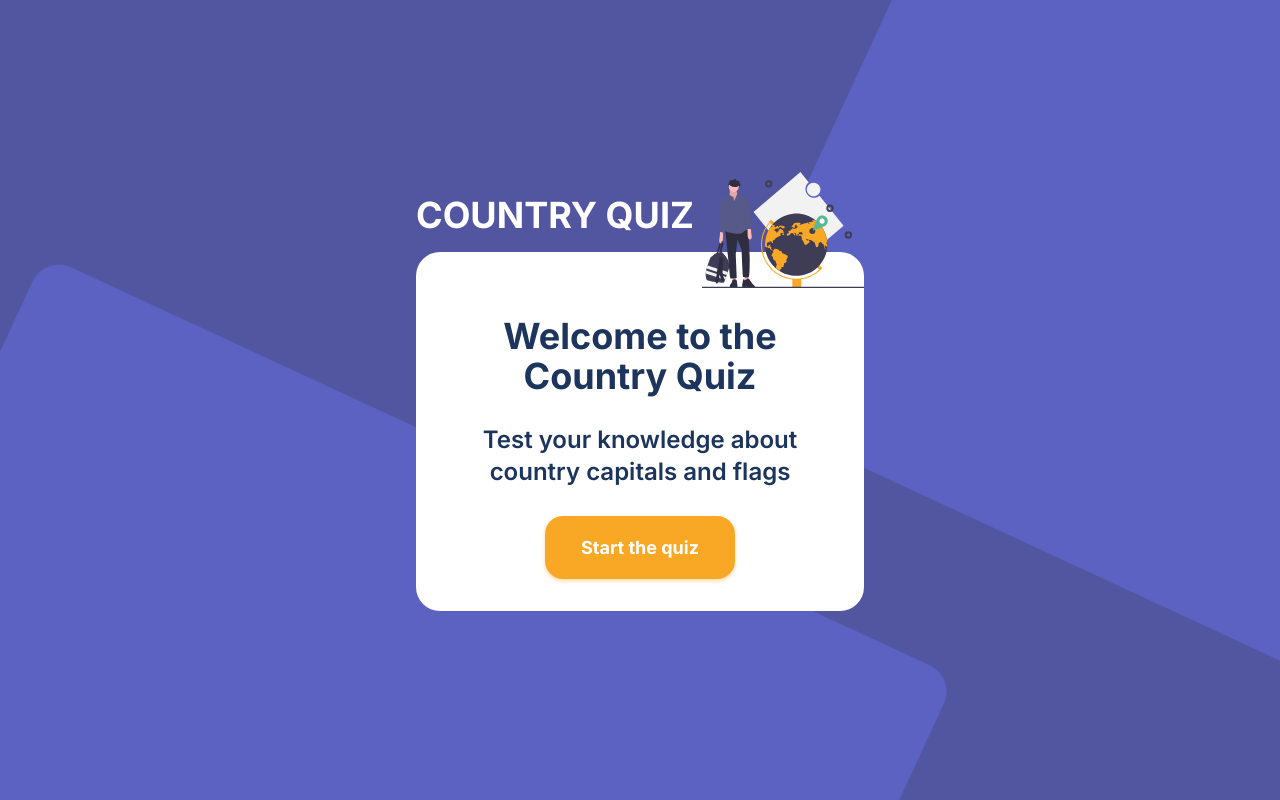
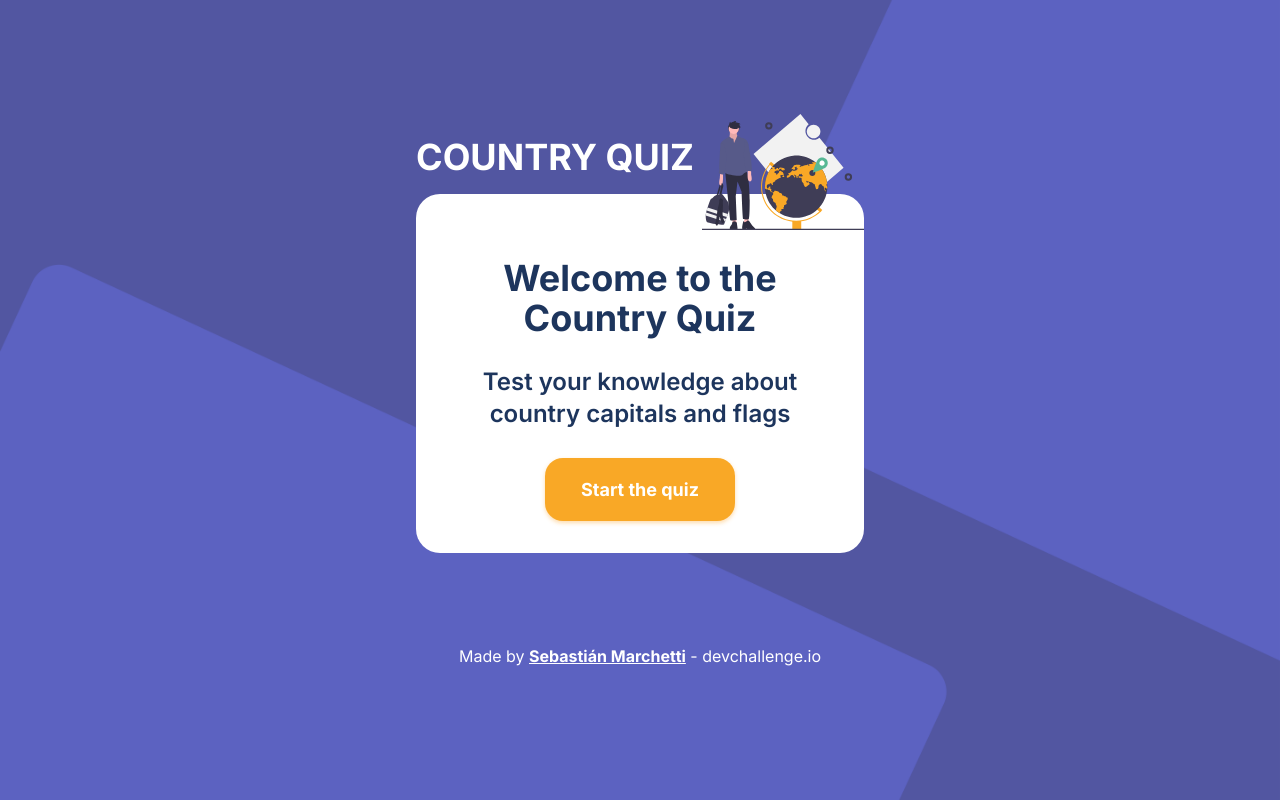
Before and after one commit to SebasUNLu/devchallenge-country-quiz, a Next.js app: page / in a window 1280 px wide. Built offline with nearby package versions, Linux system fonts and the light colour scheme; no server answers.

Commit message:
add footer

```diff
--- a/app/layout.tsx
+++ b/app/layout.tsx
@@ -22,8 +22,26 @@ export default function RootLayout({
         suppressHydrationWarning={true}
       >
         <QuizContextPovider>
-          <main className="flex min-h-screen flex-col items-center justify-center py-10 px-4 w-full">
+          <main className="flex min-h-screen flex-col items-center justify-evenly py-10 px-4 w-full">
             {children}
+            <div className="text-white">
+              Made by{" "}
+              <a
+                href="https://github.com/SebasUNLu"
+                target="_blank"
+                className="underline font-bold"
+              >
+                Sebastián Marchetti
+              </a>{" "}
+              -{" "}
+              <a
+                href="https://devchallenges.io/paths/front-end-developer"
+                target="_blank"
+                className=""
+              >
+                devchallenge.io
+              </a>
+            </div>
           </main>
         </QuizContextPovider>
       </body>
```
